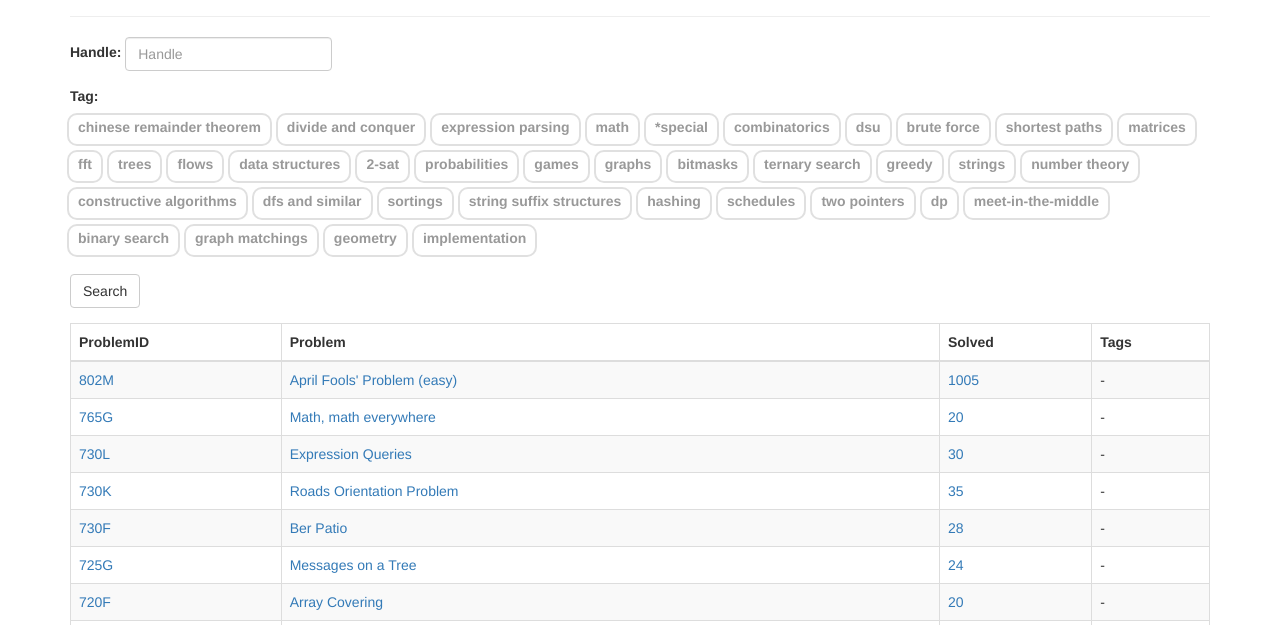
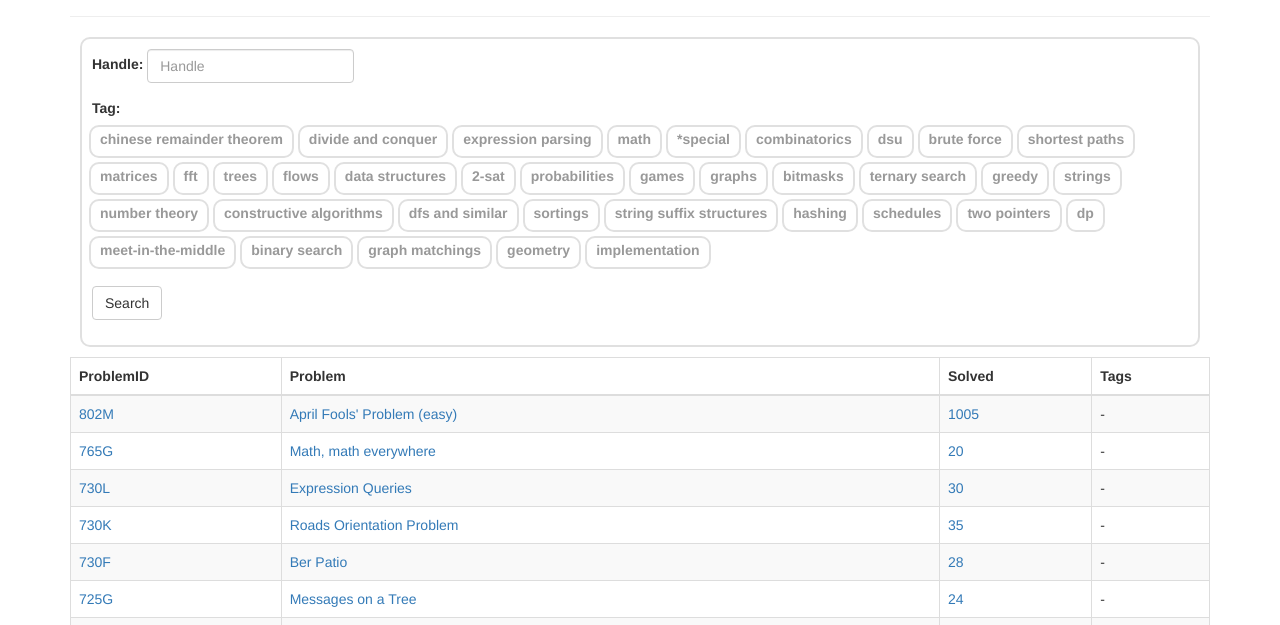
Before and after one commit to tookunn1213/codeforces-tool, a plain HTML site: page index.html in a window 1280 px wide. Shown: the part 155-780 px from the top of the page. Drawn offline with nearby package versions, Linux system fonts and the light colour scheme.

Commit message:
[mod] changed tags design

```diff
--- a/css/codeforces-tool.css
+++ b/css/codeforces-tool.css
@@ -23,6 +23,7 @@ ul#tag-list li:hover {
 
 ul#tag-list li.checked {
     border: 2px solid #000000;
+    background-color: #E1E1E1
 }
 
 ul#tag-list li label {
@@ -39,3 +40,10 @@ ul#tag-list li label.checked {
 ul#tag-list li input.tag {
     display: none;
 }
+
+.condition-form {
+    border: 2px solid #e0e0e0;
+    border-radius: 10px;
+    padding: 10px;
+    margin: 10px;
+}
--- a/index.html
+++ b/index.html
@@ -22,7 +22,7 @@
             <div class="page-header">
                 <h1>Problemset</h1>
             </div>
-            <form>
+            <form class="condition-form">
                 <div class="form-inline form-group">
                     <label for="handle">Handle:</label>
                     <input type="text" id="handle" name="handle" class="form-control" placeholder="Handle">
```
